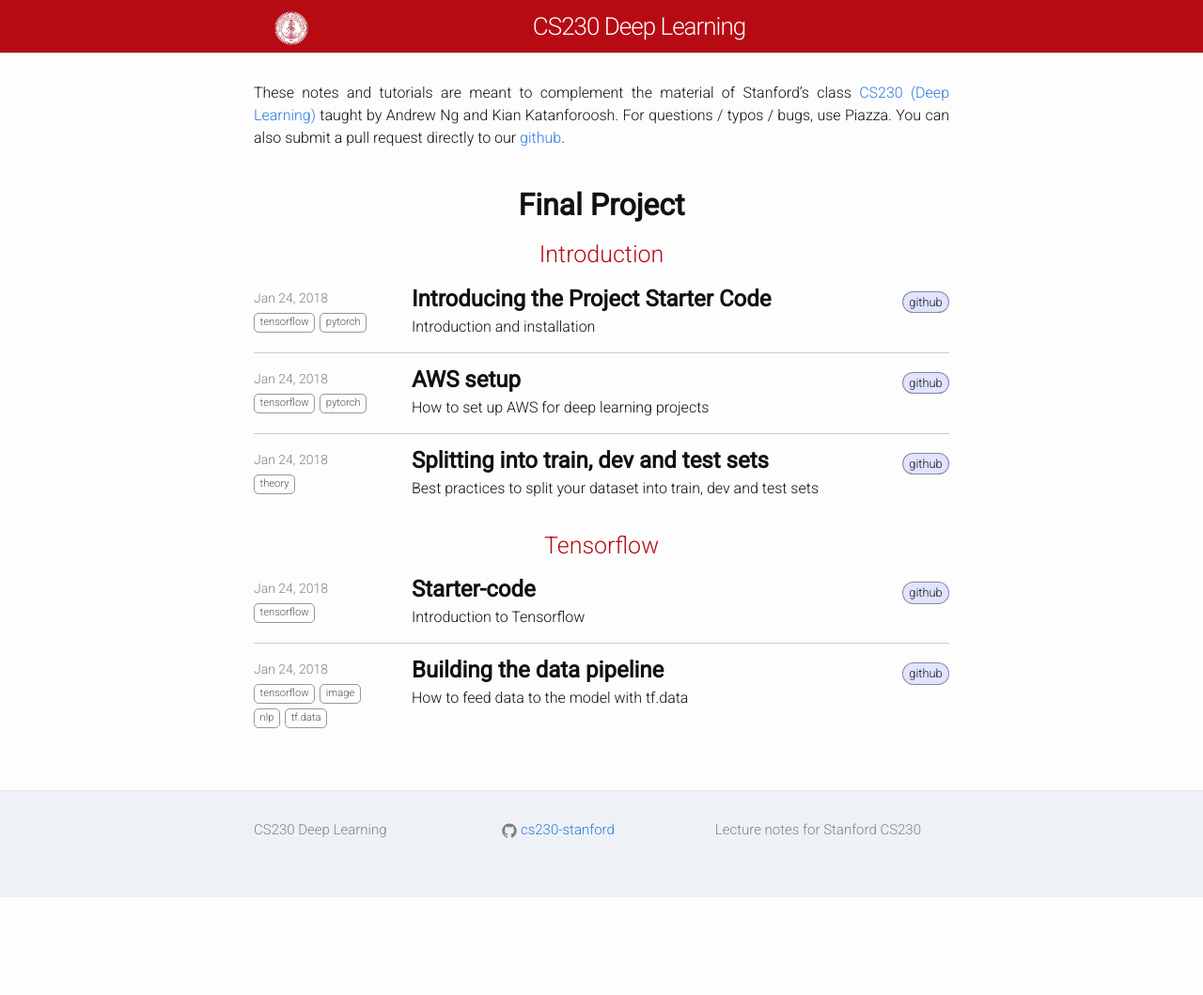
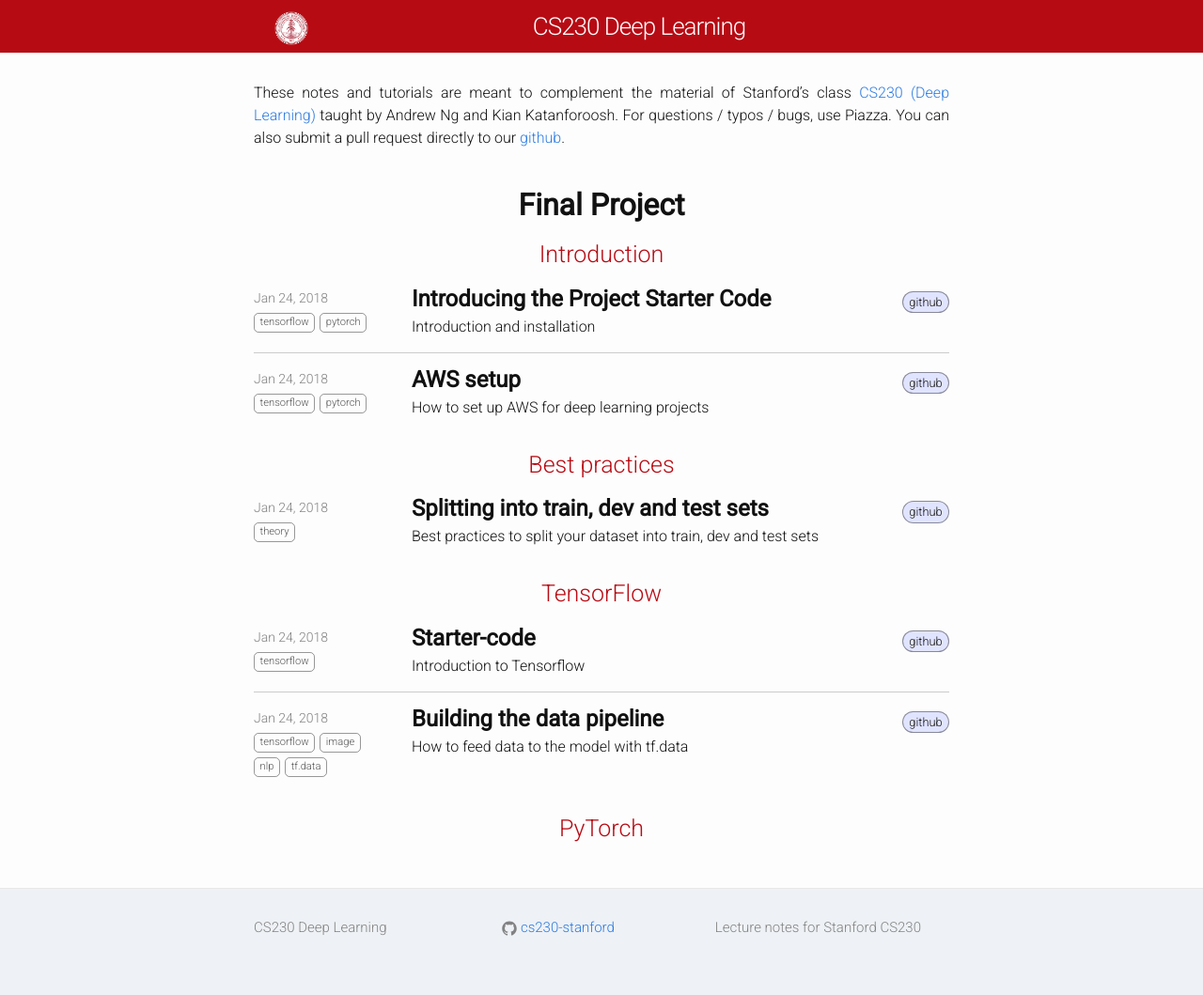
Before and after one commit to cs230-stanford/website-2018-winter, a Jekyll site: the page built from index.md, in a window 1280 px wide. Shown: the whole page at 94% size. Built offline with Jekyll 4.4.1, drawn with Linux system fonts in a browser that asks for light colours; nearby versions of some CDN libraries; before the commit the page ends 955 px from its top, so only the background shows below that.

Commit message:
slight change

```diff
--- a/_layouts/home.html
+++ b/_layouts/home.html
@@ -37,15 +37,27 @@
           <ul class="post-list">
             {% include post-preview.html id="/project-starter-code" %}
             {% include post-preview.html id="/aws-starter-guide" %}
+          </ul>
+
+          <div class="module-h2">
+              Best practices
+          </div>
+          <ul class="post-list">
             {% include post-preview.html id="/train-dev-test-split" %}
           </ul>
 
           <div class="module-h2">
-              Tensorflow
+              TensorFlow
           </div>
           <ul class="post-list">
             {% include post-preview.html id="/tensorflow-psp" %}
             {% include post-preview.html id="/tensorflow-input-data" %}
+          </ul>
+
+          <div class="module-h2">
+              PyTorch
+          </div>
+          <ul class="post-list">
           </ul>
 
         </div>
```
Also changed, not shown: _posts/2018-02-01-tensorflow-psp.md (+4 -9 lines).
